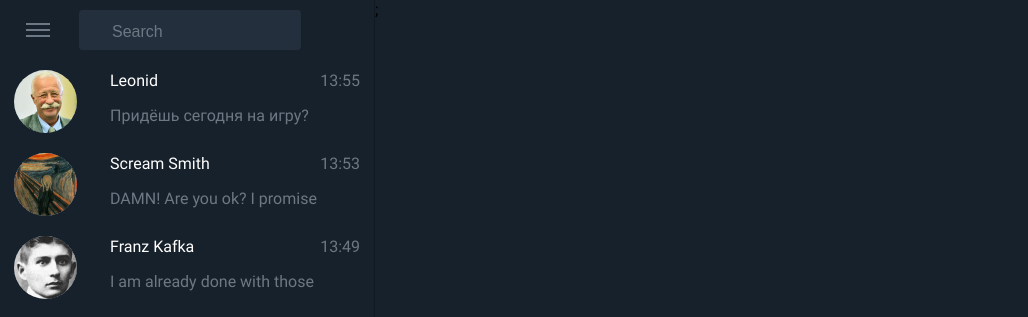
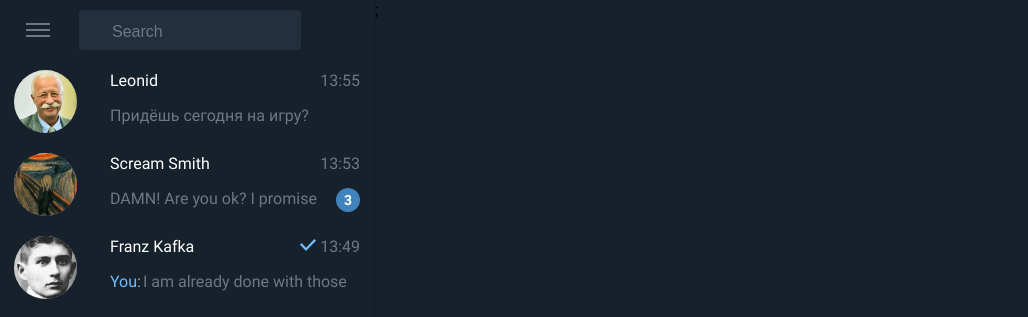
Before and after one commit to Alexandra-97/react-chat, a React (Create React App) app: page / in a window 1280 px wide. Shown: the top 317 px of the page, without its empty margins (0-1028 px from the left). Built offline with nearby package versions, Linux system fonts and the light colour scheme.

Commit message:
message display in chat list

```diff
--- a/src/components/chats/chatList/someChat/someChat.module.css
+++ b/src/components/chats/chatList/someChat/someChat.module.css
@@ -42,6 +42,7 @@
 }
 
 .message {
+  display: flex;
   margin-top: 14px;
   font-weight: normal;
   font-size: 16px;
@@ -54,3 +55,49 @@
   display: flex;
   flex-direction: column;
 }
+
+.myMessage {
+  color: #72bcfd;
+  margin-right: 2px;
+}
+
+.unvisible {
+  display: none;
+}
+
+.rightPart {
+  display: flex;
+}
+
+.wrap {
+  display: flex;
+  justify-content: space-between;
+  width: 100%;
+}
+
+.unread {
+  background: url(../../../../images/icon-sended.svg) center no-repeat;
+  width: 16px;
+  height: 16px;
+  margin-right: 4px;
+}
+
+.read {
+  background: url(../../../../images/icon-read.svg) center no-repeat;
+  width: 22px;
+  height: 16px;
+  margin-right: 4px;
+}
+
+.numberOfUnread {
+  font-weight: bold;
+  font-size: 14px;
+  line-height: 16px;
+  color: #ffffff;
+  border-radius: 90px;
+  background-color: #4082bc;
+  width: 24px;
+  height: 24px;
+  text-align: center;
+  padding-top: 4px;
+}
--- a/src/components/chats/chatList/someChat/someChat.tsx
+++ b/src/components/chats/chatList/someChat/someChat.tsx
@@ -1,7 +1,7 @@
 import React, { useContext } from "react";
 import classes from "./someChat.module.css";
 import { UserContext } from "../../../main";
-import cn from "classnames";
+import classNames from "classnames";
 
 interface IProps {
   chat: {
@@ -19,7 +19,7 @@ interface IUser {
 }
 
 interface IMessage {
-  lastSender: number;
+  senderId: number;
   text: string;
   date: string;
   read: boolean;
@@ -29,6 +29,8 @@ export function SomeChat({ chat }: IProps) {
   const currentUser = useContext(UserContext);
   const date = new Date(chat.lastMessage.date);
   const time = `${date.getHours()}:${date.getMinutes()}`;
+
+  const myMessage = currentUser.id === chat.lastMessage.senderId;
 
   return (
     <div className={classes.wrapper}>
@@ -41,9 +43,37 @@ export function SomeChat({ chat }: IProps) {
         <div className={classes.content}>
           <div className={classes.header}>
             <div className={classes.userName}>{chat.companion.name}</div>
-            <div className={classes.time}>{time}</div>
+            <div className={classes.rightPart}>
+              <div
+                className={classNames({
+                  [classes.unread]: myMessage && chat.numberOfUnread > 0,
+                  [classes.read]: myMessage && chat.numberOfUnread === 0
+                })}
+              ></div>
+              <div className={classes.time}>{time}</div>
+            </div>
           </div>
-          <div className={classes.message}>{chat.lastMessage.text}</div>
+          <div className={classes.message}>
+            <span
+              className={classNames(classes.myMessage, {
+                [classes.unvisible]: !myMessage
+              })}
+            >
+              You: {""}
+            </span>
+            <div className={classes.wrap}>
+              {chat.lastMessage.text}
+              <div
+                className={classNames({
+                  [classes.numberOfUnread]:
+                    !myMessage && chat.numberOfUnread > 0,
+                  [classes.unvisible]: myMessage || chat.numberOfUnread === 0
+                })}
+              >
+                {chat.numberOfUnread}
+              </div>
+            </div>
+          </div>
         </div>
       </div>
     </div>
```
Also changed, not shown: src/images/icon-read.svg (added), src/images/icon-sended.svg (added).
